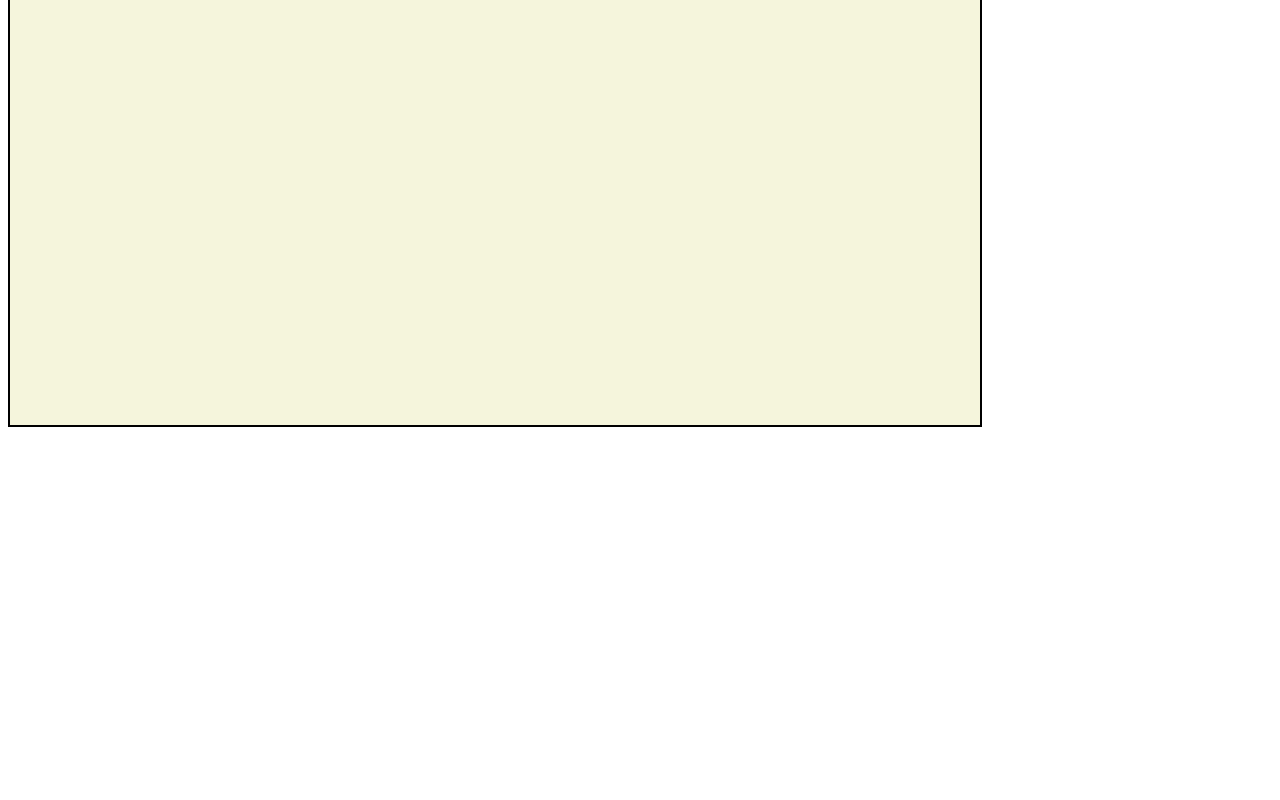
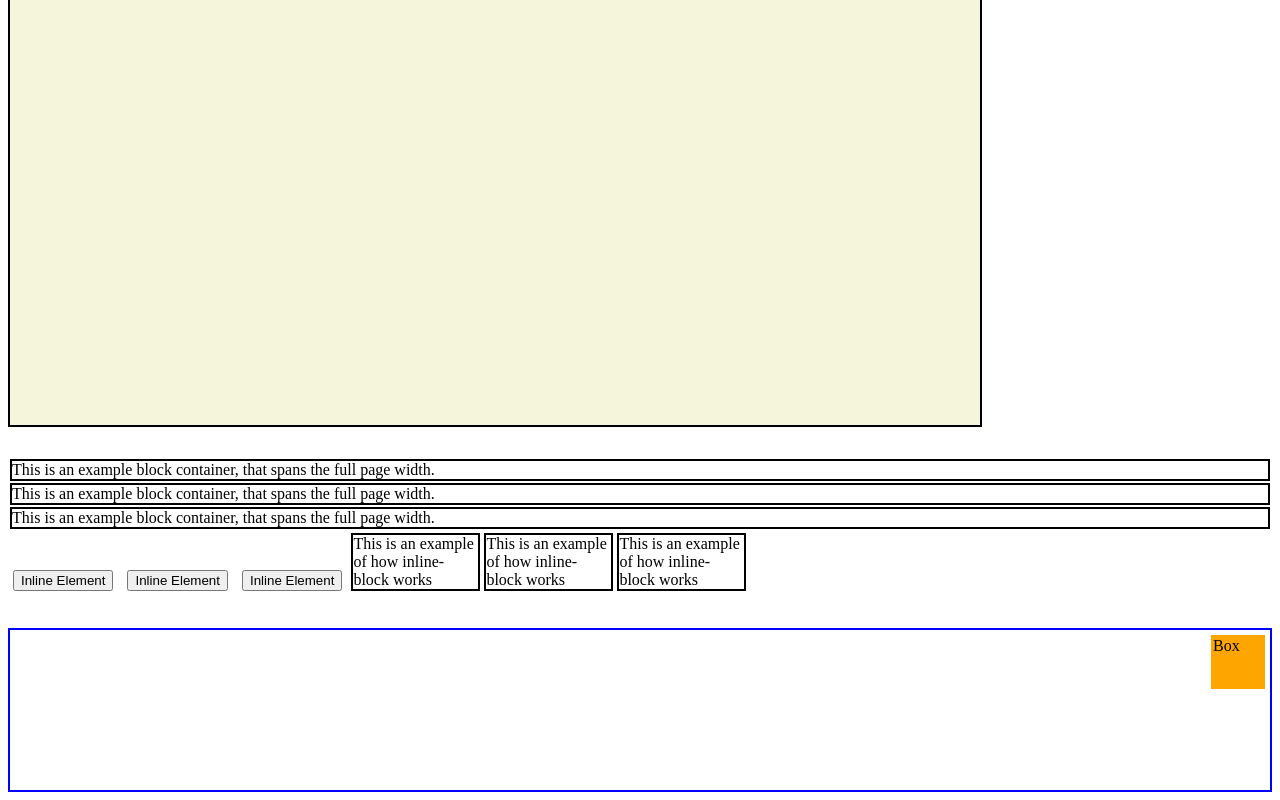
Before and after one commit to dhernandez39555/position-display-float, a plain HTML site: page index.html in a window 1280 px wide. Shown: the part 995-1795 px from the top of the page. Before the commit the page ends 1430 px from the top, so only its background shows below. Drawn offline with Linux system fonts and the light colour scheme.

Commit message:
Block Inline Float Lesson-Final

```diff
--- a/index.html
+++ b/index.html
@@ -17,6 +17,22 @@
         <div class="child fixed">Fixed</div>
         <div class="child sticky">Sticky</div>
     </div>
+    <div class="display-container">
+        <div class="block-container">This is an example block container, that spans the full page width.</div>
+        <div class="block-container">This is an example block container, that spans the full page width.</div>
+        <div class="block-container">This is an example block container, that spans the full page width.</div>
+        <button class="inline-element">Inline Element</button>
+        <button class="inline-element">Inline Element</button>
+        <button class="inline-element">Inline Element</button>
+
+        <div class="inline-block">This is an example of how inline-block works</div>
+        <div class="inline-block">This is an example of how inline-block works</div>
+        <div class="inline-block">This is an example of how inline-block works</div>
+
+        <div class="float-container">
+            <div class="float-box">Box</div>
+        </div>
+    </div>
 </body>
 
 </html>
--- a/style.css
+++ b/style.css
@@ -59,3 +59,49 @@
     /* ! respects doc flow, follows when passed, and supersedes during follow*/
     top: 75px;
 }
+/* display elements -> block v inline
+block is top to bottom
+inline is side-by-side */
+
+.display-container{
+    margin-top: 2em;
+}
+
+.block-container{
+    border: 2px solid black;
+    margin: 2px;
+}
+/* !elements have a predetermined display property that can be modified in line
+!e.g display: border; */
+.inline-element{
+    margin: 5px;
+
+}
+
+.inline-block{
+    border: 2px solid black;
+    margin-top: 2px;
+    /* block by default */
+    display: inline-block;
+    /* allows change of size of an inline element
+    (cue hannah montana theme song)
+    !maintains contiguous form (try setting 3 as inline to see) */
+    width: 125px;
+}
+
+.float-container{
+    margin-top: 2em;
+    border: 2px solid blue;
+    height: 20vh;
+}
+
+.float-box{
+    margin: 5px;
+    border: 2px solid orange;
+    background-color: orange;
+    width: 50px;
+    height: 50px;
+
+    float: right;
+    /* shifts elements laterally */
+}
```
